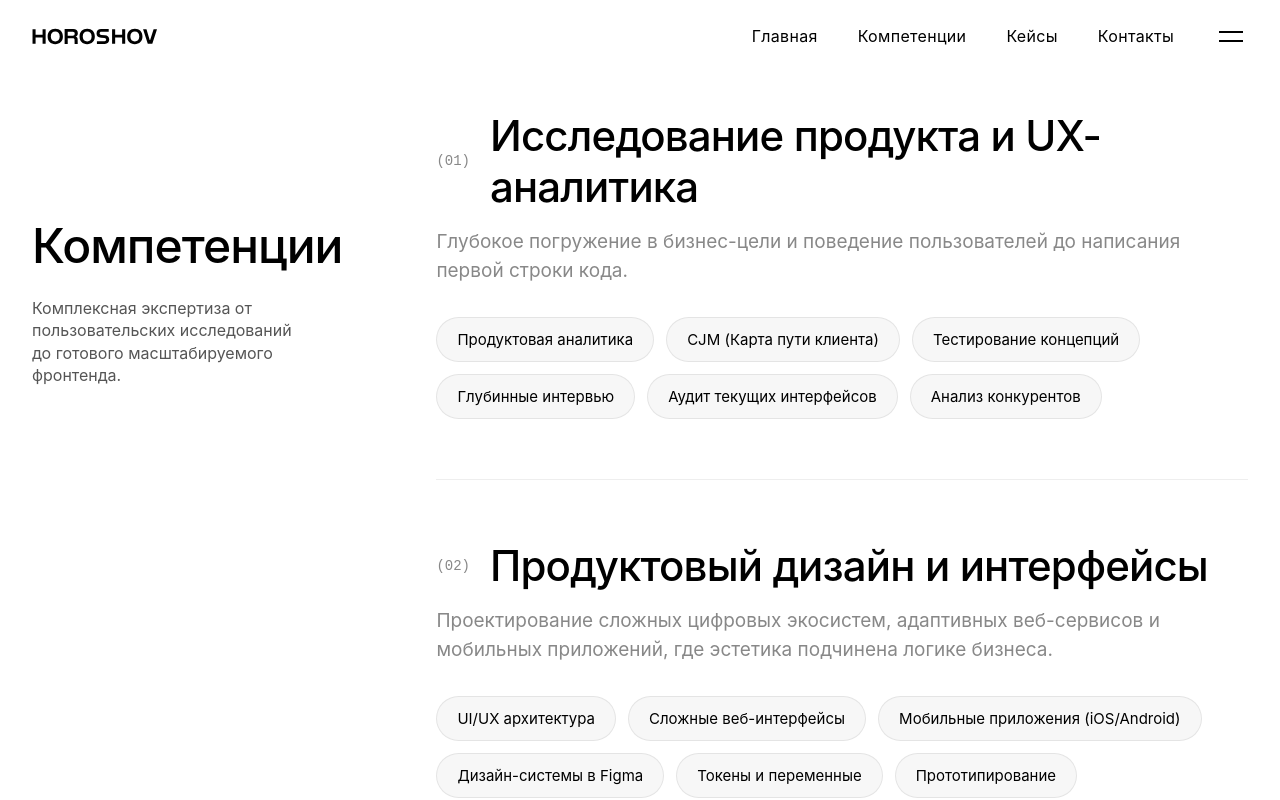
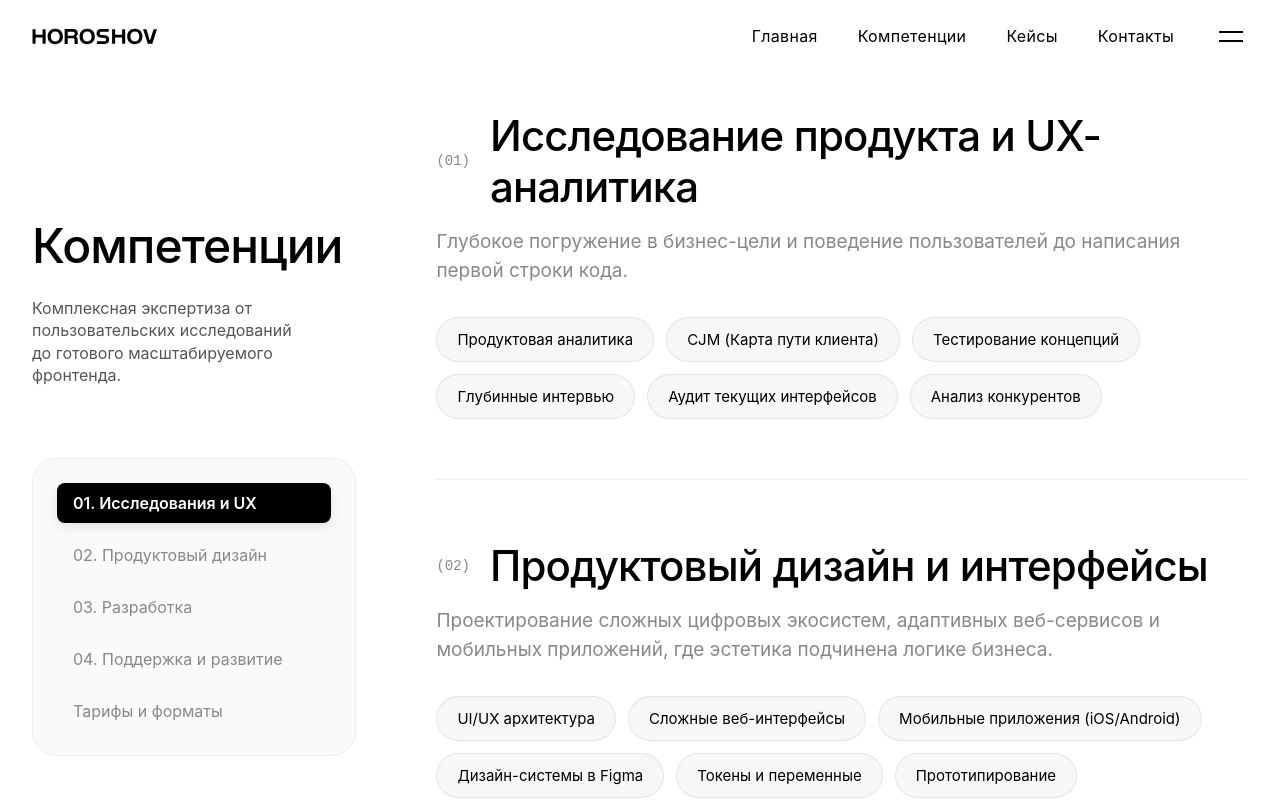
Before and after one commit to Horoshov/my-portfolio, a React (Vite) app: page /about in a window 1280 px wide. Shown: the top 800 px of the page. Built offline with nearby package versions, Linux system fonts and the light colour scheme.

Commit message:
feat(competencies): implement sticky sidebar with ScrollSpy and smooth anchor navigation adhering to TZ

```diff
--- /dev/null
+++ b/src/components/CompetenciesNav.css
@@ -0,0 +1,57 @@
+.competencies-nav {
+  display: flex;
+  flex-direction: column;
+  gap: 12px;
+  background: rgba(122, 122, 122, 0.04);
+  border: 1px solid var(--border-color);
+  border-radius: var(--radius-xl);
+  padding: 24px;
+  backdrop-filter: blur(8px);
+  -webkit-backdrop-filter: blur(8px);
+}
+
+.competencies-nav-item {
+  background: none;
+  border: none;
+  text-align: left;
+  font-size: 16px;
+  font-weight: 400;
+  color: var(--gray-text);
+  cursor: pointer;
+  padding: 10px 16px;
+  border-radius: 8px;
+  transition: all 0.3s cubic-bezier(0.16, 1, 0.3, 1);
+  font-family: var(--font-main);
+  position: relative;
+}
+
+.competencies-nav-item:hover {
+  color: var(--text-color);
+  background: rgba(122, 122, 122, 0.08);
+}
+
+.competencies-nav-item.active {
+  font-weight: 600;
+  background: var(--text-color);
+  color: var(--bg-color);
+  box-shadow: 0 4px 12px rgba(0, 0, 0, 0.1);
+}
+
+@media (max-width: 1024px) {
+  .competencies-nav {
+    flex-direction: row;
+    overflow-x: auto;
+    padding: 12px;
+    gap: 8px;
+    scrollbar-width: none;
+    -ms-overflow-style: none;
+  }
+  .competencies-nav::-webkit-scrollbar {
+    display: none;
+  }
+  .competencies-nav-item {
+    white-space: nowrap;
+    font-size: 14px;
+    padding: 8px 14px;
+  }
+}
--- /dev/null
+++ b/src/components/CompetenciesNav.jsx
@@ -0,0 +1,28 @@
+import React from 'react';
+import './CompetenciesNav.css';
+
+const navItems = [
+  { id: 'research', label: '01. Исследования и UX' },
+  { id: 'design', label: '02. Продуктовый дизайн' },
+  { id: 'engineering', label: '03. Разработка' },
+  { id: 'support', label: '04. Поддержка и развитие' },
+  { id: 'rates', label: 'Тарифы и форматы' }
+];
+
+const CompetenciesNav = ({ activeId, onNavClick }) => {
+  return (
+    <nav className="competencies-nav">
+      {navItems.map((item) => (
+        <button
+          key={item.id}
+          className={`competencies-nav-item ${activeId === item.id ? 'active' : ''}`}
+          onClick={() => onNavClick(item.id)}
+        >
+          <span>{item.label}</span>
+        </button>
+      ))}
+    </nav>
+  );
+};
+
+export default CompetenciesNav;
--- a/src/components/RateMatrix.jsx
+++ b/src/components/RateMatrix.jsx
@@ -31,7 +31,7 @@ const rates = [
 
 const RateMatrix = () => {
   return (
-    <div className="rate-matrix-wrapper">
+    <div id="rates" className="rate-matrix-wrapper" style={{ scrollMarginTop: '140px' }}>
       <h3 className="rate-matrix-heading">Форматы сотрудничества и тарифы</h3>
       <div className="rate-matrix-grid">
         {rates.map((item, index) => (
--- a/src/components/ServiceBlock.jsx
+++ b/src/components/ServiceBlock.jsx
@@ -3,14 +3,16 @@ import { motion } from 'framer-motion';
 import ServiceBubbleGrid from './ServiceBubbleGrid';
 import './ServiceBlock.css';
 
-const ServiceBlock = ({ number, title, description, bubbles }) => {
+const ServiceBlock = ({ id, number, title, description, bubbles }) => {
   return (
     <motion.div
+      id={id}
       className="service-block-item"
       initial={{ opacity: 0, y: 30 }}
       whileInView={{ opacity: 1, y: 0 }}
       viewport={{ once: true, amount: 0.1 }}
       transition={{ duration: 0.6, ease: [0.25, 0.46, 0.45, 0.94] }}
+      style={{ scrollMarginTop: '140px' }}
     >
       <div className="service-block-header">
         <span className="service-block-number">({number})</span>
--- a/src/pages/About.jsx
+++ b/src/pages/About.jsx
@@ -6,6 +6,7 @@ import StatList from '../components/StatList';
 import Button from '../components/Button';
 import ServiceBlock from '../components/ServiceBlock';
 import RateMatrix from '../components/RateMatrix';
+import CompetenciesNav from '../components/CompetenciesNav';
 import alexProfile from '../assets/alex-profile.jpg';
 
 const SKILL_ICONS = {
@@ -218,6 +219,7 @@ const About = () => {
 
   const serviceBlocksData = [
     {
+      id: 'research',
       number: '01',
       title: 'Исследование продукта и UX-аналитика',
       description: 'Глубокое погружение в бизнес-цели и поведение пользователей до написания первой строки кода.',
@@ -231,6 +233,7 @@ const About = () => {
       ]
     },
     {
+      id: 'design',
       number: '02',
       title: 'Продуктовый дизайн и интерфейсы',
       description: 'Проектирование сложных цифровых экосистем, адаптивных веб-сервисов и мобильных приложений, где эстетика подчинена логике бизнеса.',
@@ -245,6 +248,7 @@ const About = () => {
       ]
     },
     {
+      id: 'engineering',
       number: '03',
       title: 'Фронтенд-разработка полного цикла',
       description: 'Превращение выверенных макетов в чистый, масштабируемый и производительный код с вниманием к деталям.',
@@ -261,6 +265,7 @@ const About = () => {
       ]
     },
     {
+      id: 'support',
       number: '04',
       title: 'Сопровождение и эволюция продукта',
       description: 'Итеративное улучшение сервиса после релиза, рефакторинг легаси и аудит безопасности.',
@@ -274,9 +279,49 @@ const About = () => {
     }
   ];
 
+  const [activeId, setActiveId] = useState('research');
+
   useEffect(() => {
     document.title = 'Компетенции — Horoshov';
+
+    const sectionIds = ['research', 'design', 'engineering', 'support', 'rates'];
+    const observers = [];
+
+    const handleIntersect = (entries) => {
+      entries.forEach((entry) => {
+        if (entry.isIntersecting) {
+          setActiveId(entry.target.id);
+        }
+      });
+    };
+
+    const observerOptions = {
+      root: null,
+      rootMargin: '-20% 0px -60% 0px',
+      threshold: 0
+    };
+
+    sectionIds.forEach((id) => {
+      const el = document.getElementById(id);
+      if (el) {
+        const observer = new IntersectionObserver(handleIntersect, observerOptions);
+        observer.observe(el);
+        observers.push(observer);
+      }
+    });
+
+    return () => {
+      observers.forEach((obs) => obs.disconnect());
+    };
   }, []);
+
+  const handleNavClick = (id) => {
+    setActiveId(id);
+    const el = document.getElementById(id);
+    if (el) {
+      el.scrollIntoView({ behavior: 'smooth', block: 'start' });
+    }
+  };
 
   return (
     <motion.div className="about-page" initial={{ opacity: 0 }} animate={{ opacity: 1 }}>
@@ -287,12 +332,16 @@ const About = () => {
               title="Компетенции"
               subtitle={<>Комплексная экспертиза от пользовательских исследований<br /> до готового масштабируемого фронтенда.</>}
             />
+            <div style={{ marginTop: '32px' }}>
+              <CompetenciesNav activeId={activeId} onNavClick={handleNavClick} />
+            </div>
           </div>
           <div className="competencies-scroll-col">
             <div className="services-blocks-list">
               {serviceBlocksData.map((block) => (
                 <ServiceBlock
                   key={block.number}
+                  id={block.id}
                   number={block.number}
                   title={block.title}
                   description={block.description}
```
